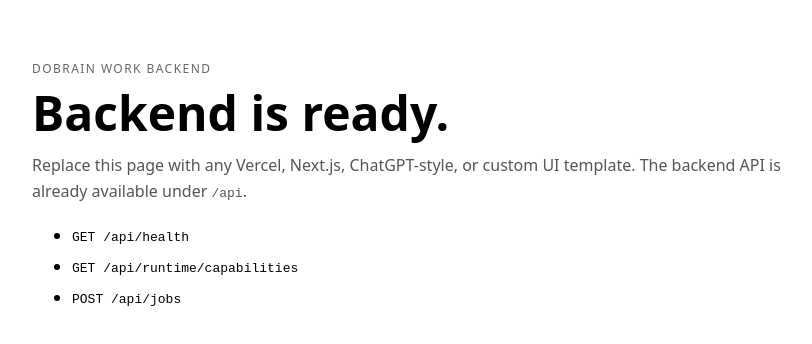
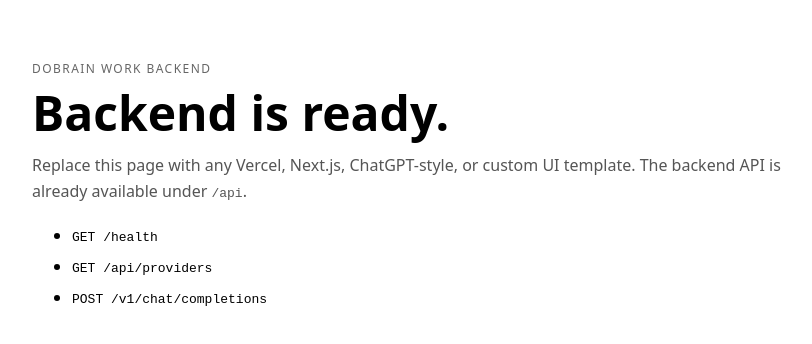
Before and after one commit to beauagents/dobrain-work, a Next.js app: page / in a window 1280 px wide. Shown: the top 344 px of the page, without its empty margins (228-1040 px from the left). Built offline with nearby package versions, Linux system fonts and the light colour scheme.

Commit message:
wip
Co-authored-by: kiloconnect[bot] <240665456+kiloconnect[bot]@users.noreply.github.com>

```diff
--- a/app/page.js
+++ b/app/page.js
@@ -7,9 +7,9 @@ export default function Page() {
         Replace this page with any Vercel, Next.js, ChatGPT-style, or custom UI template. The backend API is already available under <code>/api</code>.
       </p>
       <ul style={{ lineHeight: 1.9 }}>
-        <li><code>GET /api/health</code></li>
-        <li><code>GET /api/runtime/capabilities</code></li>
-        <li><code>POST /api/jobs</code></li>
+        <li><code>GET /health</code></li>
+        <li><code>GET /api/providers</code></li>
+        <li><code>POST /v1/chat/completions</code></li>
       </ul>
     </main>
   );
```
